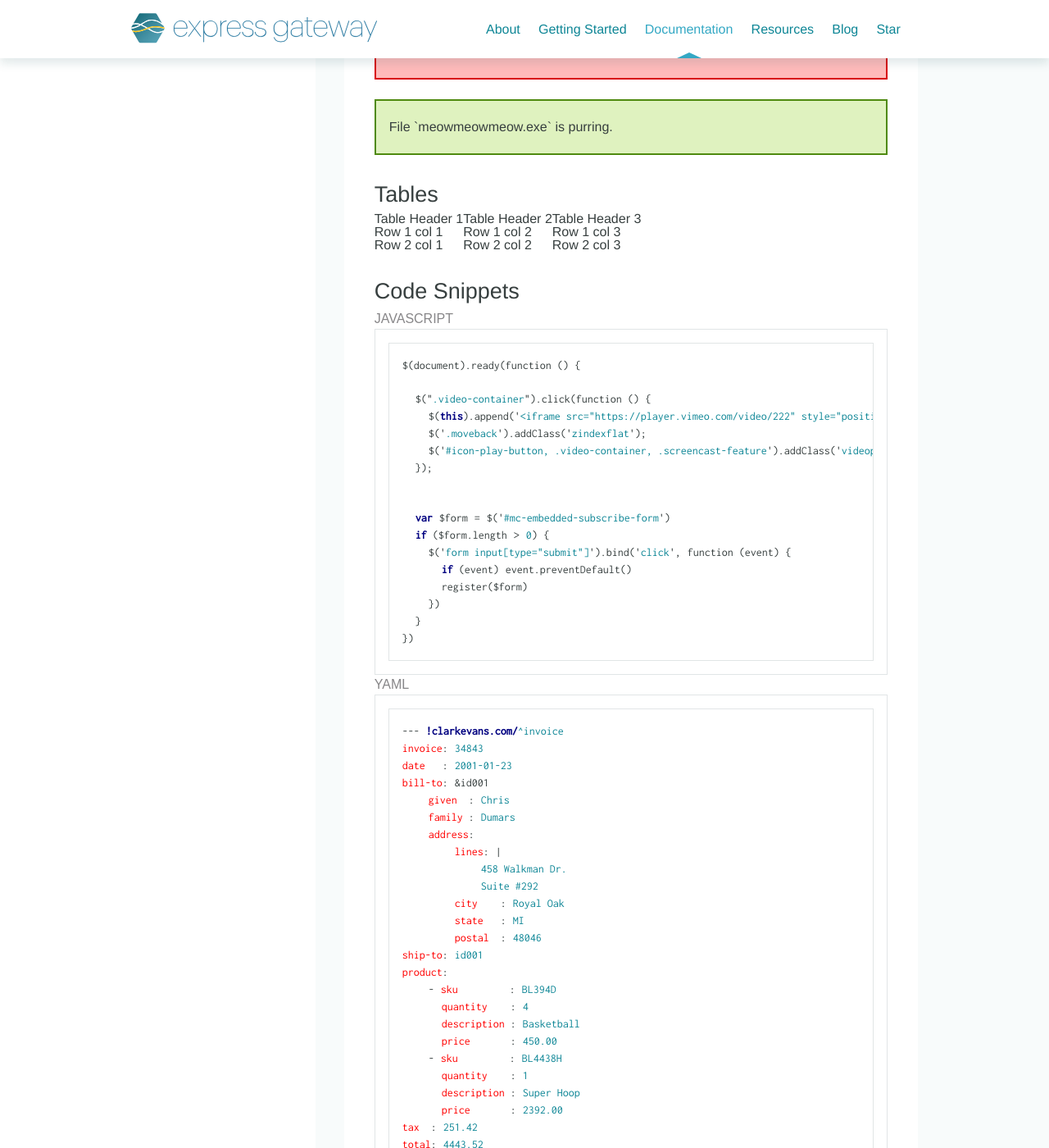
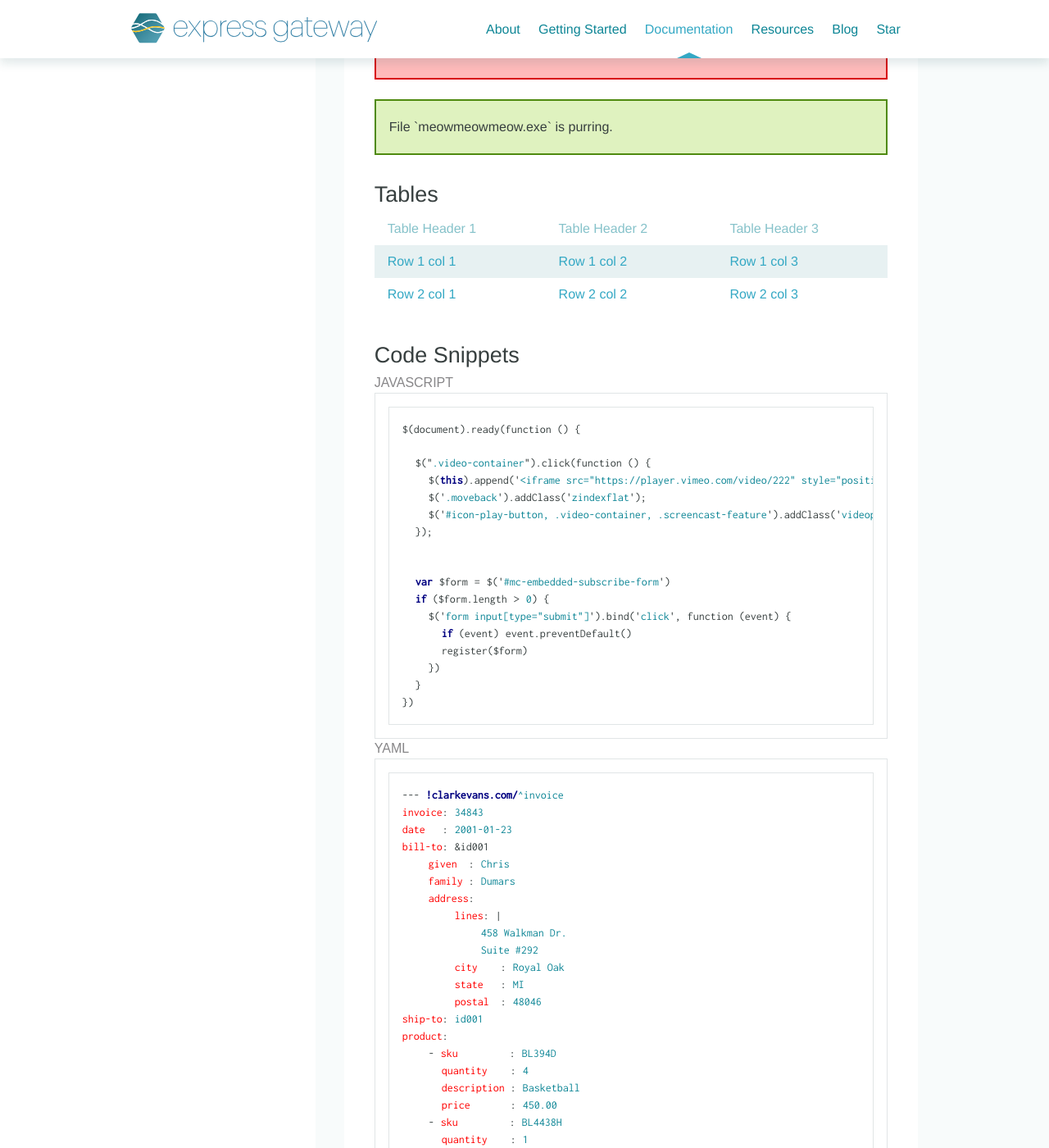
Before and after one commit to ExpressGateway/express-gateway.io, a Jekyll site: the page built from docs/styles.md, in a window 1280 px wide and 1400 px high, scrolled down 2698 px. Shown: the whole window at 82% size. Built offline with Jekyll 4.4.1, drawn with Linux system fonts in a browser that asks for light colours; nearby versions of some CDN libraries; some web fonts are replaced; comment, search, counter and statistics services are not loaded.

Commit message:
fix table styling on docs

```diff
--- a/_sass/_documentation.scss
+++ b/_sass/_documentation.scss
@@ -290,8 +290,10 @@
         padding: .25rem .75rem;
       }
     }
+  }
+}
 
-  .markdown > .doc-wrapper > table {
+main.markdown > .doc-wrapper > table {
   width: 100%;
   border-collapse: collapse;
   margin-bottom: 2rem;
@@ -322,5 +324,3 @@
 
   }
 }
-}
-}
```
Lines whose indentation alone changed are shown as unchanged.
